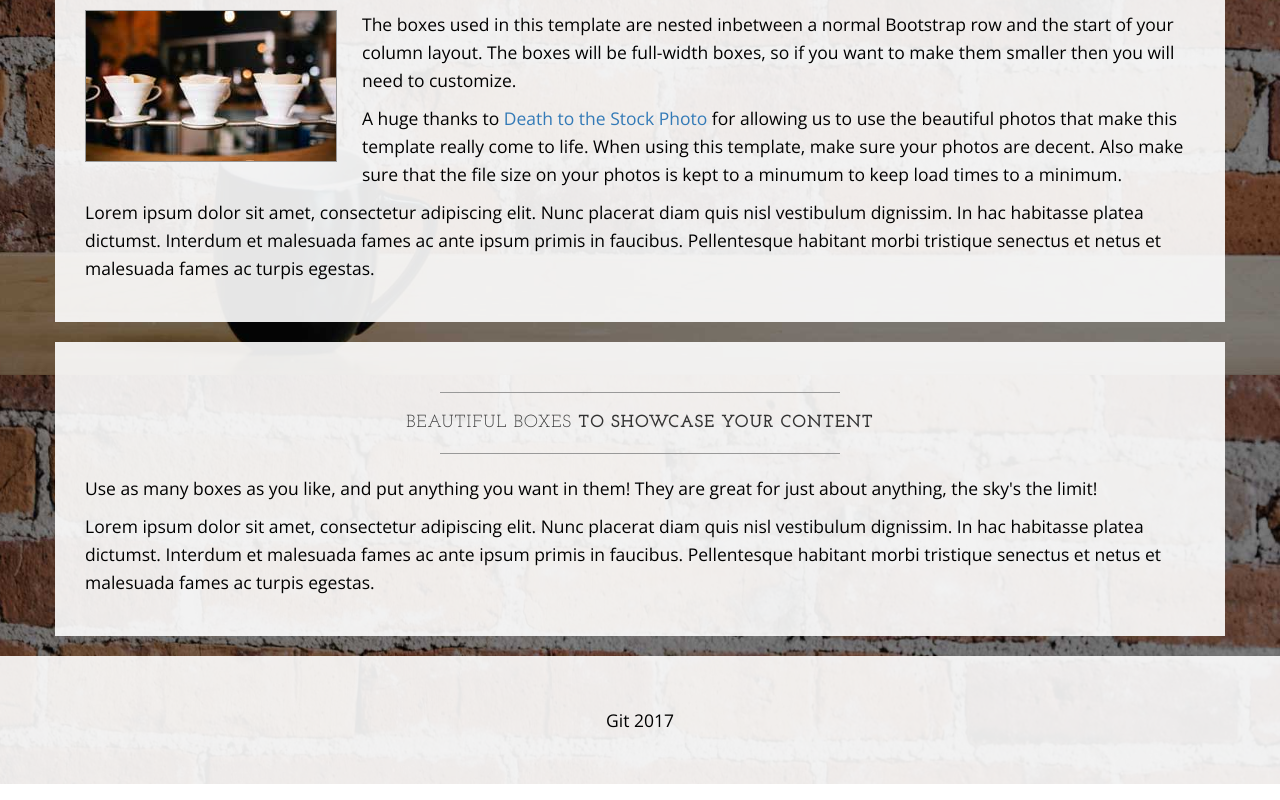
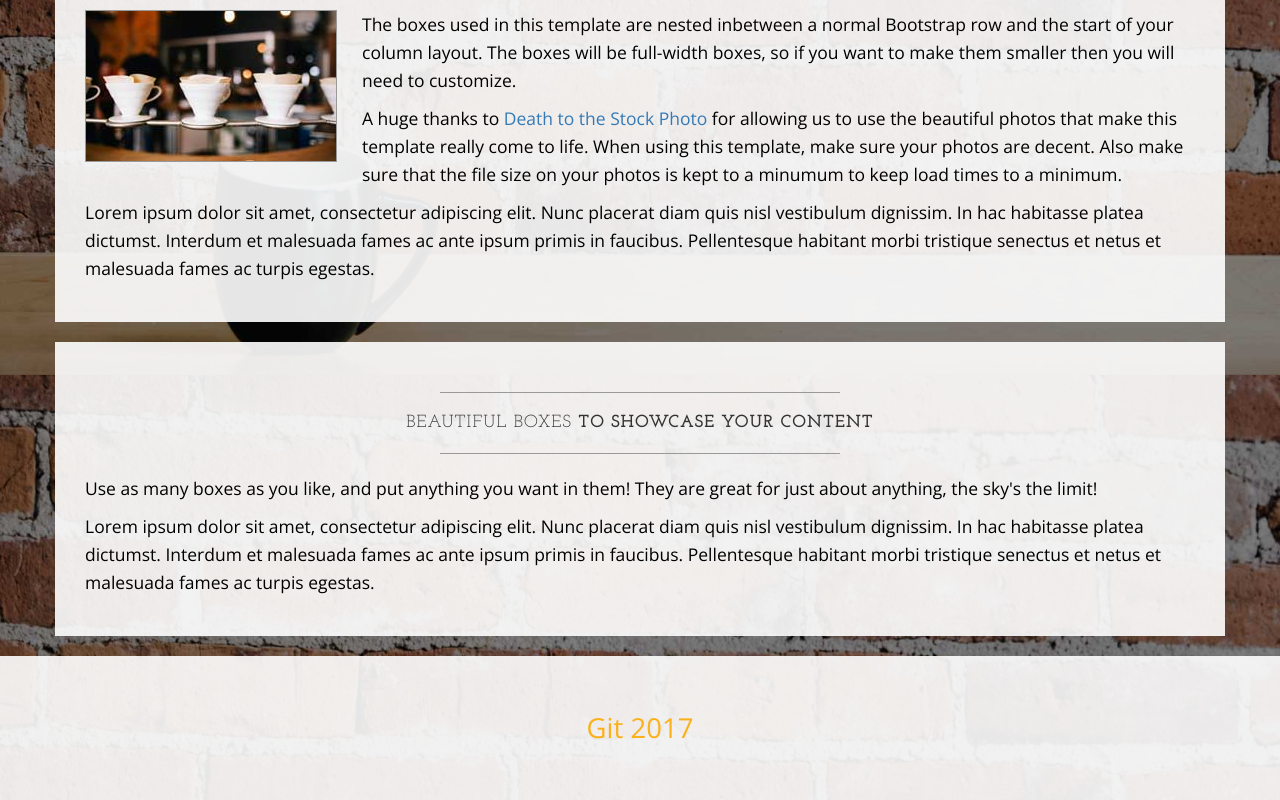
Before and after one commit to javiermz3/learngit, a plain HTML site: page index.html in a window 1280 px wide. Shown: the part 1225-2025 px from the top of the page. Drawn offline with nearby package versions, Linux system fonts and the light colour scheme.

Commit message:
cambio de color y tamaño en footer

```diff
--- a/css/business-casual.css
+++ b/css/business-casual.css
@@ -194,3 +194,7 @@ footer p {
 .brand{
     color: #fab11c;
 }
+
+#footerText{
+    font-size: 22px;
+}
--- a/index.html
+++ b/index.html
@@ -156,8 +156,8 @@
     <footer>
         <div class="container">
             <div class="row">
-                <div class="col-lg-12 text-center">
-                    <p>Git 2017</p>
+                <div class="col-lg-12 text-center" id='footerText'>
+                    <p style='color: #fab11c;'>Git 2017</p>
                 </div>
             </div>
         </div>
```
